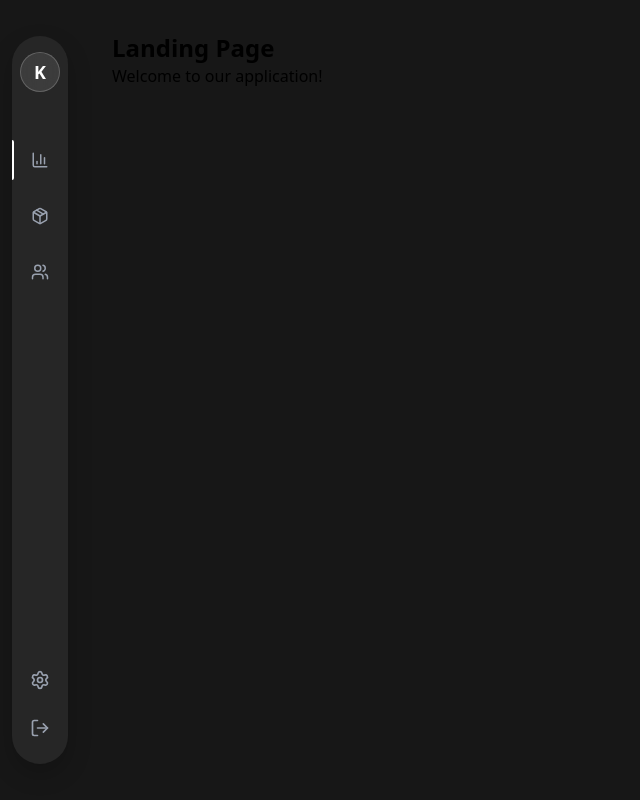
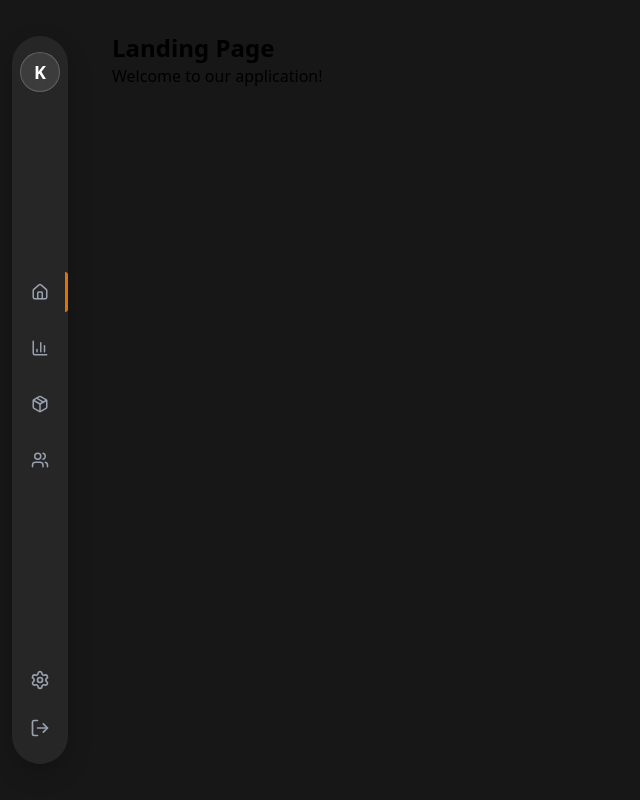
Before and after one commit to ilcann/infrawatch, a React (Vite) app in the folder apps/web/: page / in a window 1280 px wide. Shown: the whole page, without its empty margins (0-640 px from the left). Built offline with nearby package versions, Linux system fonts and the light colour scheme.

Commit message:
feat(Sidebar): update navigation icons and improve layout structure

```diff
--- a/apps/web/src/components/ui/Sidebar/Sidebar.tsx
+++ b/apps/web/src/components/ui/Sidebar/Sidebar.tsx
@@ -3,7 +3,8 @@ import {
   Package,
   Users,
   Settings,
-  LogOut
+  LogOut,
+  Home
 } from 'lucide-react';
 import { NavLink, useLocation } from 'react-router';
 import { useEffect, useState, useMemo } from 'react';
@@ -13,7 +14,8 @@ const Sidebar = () => {
   const [indicatorPosition, setIndicatorPosition] = useState(0);
 
   const navItems = useMemo(() => [
-    { path: '/overview', icon: <BarChart3 size={18} /> },
+    { path: '/overview', icon: <Home size={18} /> },
+    { path: '/insights', icon: <BarChart3 size={18} /> },
     { path: '/assets', icon: <Package size={18} /> },
     { path: '/members', icon: <Users size={18} /> }
   ], []);
@@ -28,10 +30,10 @@ const Sidebar = () => {
   return (
     <aside className="h-screen px-3 py-9">
       <div
-        className="h-full flex flex-col rounded-full py-4 items-center shadow-[0_10px_25px_rgba(0,0,0,0.2)] bg-neutral-800"
+        className="h-full flex flex-col rounded-full py-4 items-center shadow-[0_10px_25px_rgba(0,0,0,0.2)] bg-neutral-800 justify-between overflow-y-hidden"
       >
         {/* Logo Section */}
-        <div className="flex justify-center px-2 mb-12">
+        <div className="flex justify-center px-2">
           <div
             className="w-10 h-10 bg-white/10 rounded-full flex items-center justify-center text-white font-bold text-lg border border-white/20"
             style={{ backdropFilter: 'blur(10px)' }}
@@ -41,12 +43,13 @@ const Sidebar = () => {
         </div>
 
         {/* Navigation Section */}
-        <nav className="w-full flex-1 relative flex flex-col items-center">
+        <nav className="w-full flex-1 relative flex flex-col items-center justify-center">
+          <div className='relative w-full flex flex-col items-center'>
             <div
-            className="absolute left-0 w-[0.1rem] bg-white rounded-r-sm transition-all duration-[400ms] ease-out h-10 top-0 z-0"
+              className="absolute right-0 w-[0.2rem] bg-amber-600 rounded-r-sm transition-all duration-[400ms] ease-out h-10 z-10 top-0"
               style={{ transform: `translateY(${indicatorPosition}px)` }}
-          ></div>
-          <div className="flex flex-col gap-4 relative z-10">
+            />
+            <div className="flex flex-col gap-4 relative z-20">
               {navItems.map((item, index) => (
                 <NavLink
                   key={index}
@@ -54,13 +57,15 @@ const Sidebar = () => {
                   className={({ isActive }) => `
                     w-10 h-10 flex items-center justify-center bg-transparent border-0 rounded-xl
                     transition-all duration-200 cursor-pointer no-underline relative
-                  ${isActive ? 'text-white' : 'text-gray-400 hover:text-gray-300'}
+                    ${isActive ? 'text-amber-600' : 'text-gray-400 hover:text-gray-300'}
                   `}
                 >
                   {item.icon}
                 </NavLink>
               ))}
             </div>
+          </div>
+
         </nav>
 
         {/* Bottom Section */}
```
Lines whose indentation alone changed are shown as unchanged.
